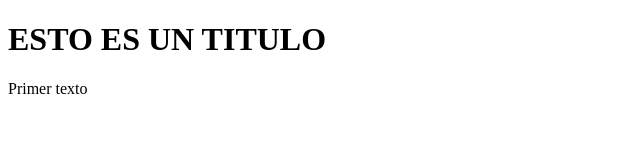
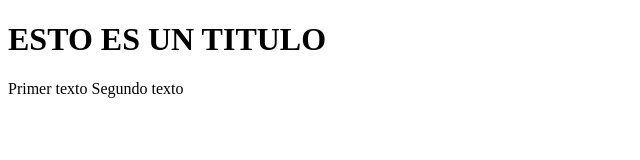
Before and after one commit to FrankSalazar0723/prueba, a plain HTML site: page index.html in a window 1280 px wide. Shown: the whole page, without its empty margins (0-640 px from the left). Drawn offline with Linux system fonts and the light colour scheme.

Commit message:
segunda modificacíon

```diff
--- a/index.html
+++ b/index.html
@@ -12,6 +12,9 @@
             <label>
                 Primer texto
             </label>
+            <label>
+                Segundo texto
+            </label>
         </div>
     </form>
 </body>
```
